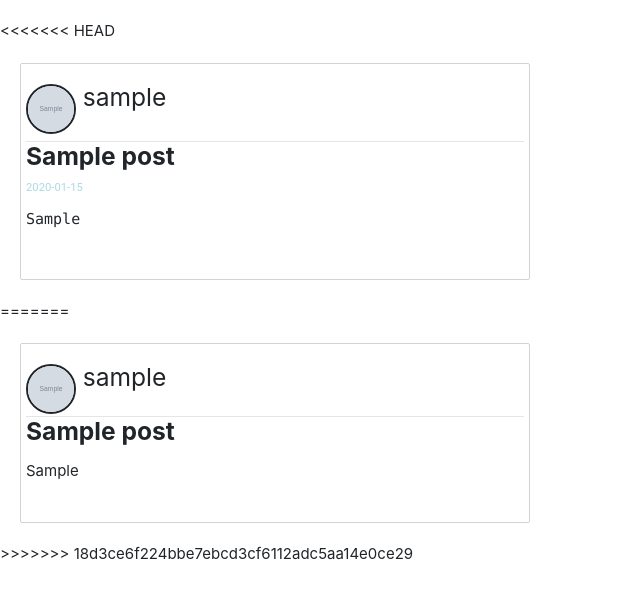
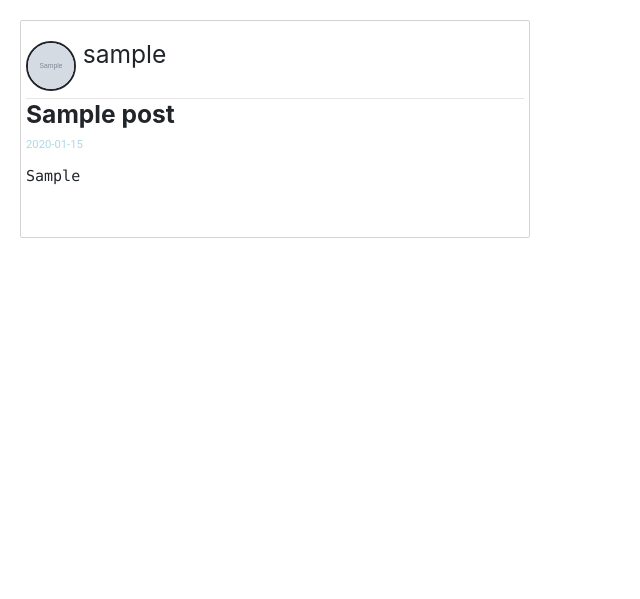
Before and after one commit to TaqsBlaze/Project-Board, a Flask app: page /posts in a window 1280 px wide. Shown: the top 599 px of the page, without its empty margins (0-640 px from the left). Run offline with Flask 2, Linux system fonts and the light colour scheme; a user stored in the database is signed in; tables that the repository leaves empty hold one stand-in row (values such as "Sample post"); grey boxes marked "Sample" are stand-in pictures; some libraries are stand-ins or nearby versions.

Commit message:
fixed some errors in files added by a pull

```diff
--- a/LeNode/templates/home.html
+++ b/LeNode/templates/home.html
@@ -57,11 +57,8 @@ AND SHOW PROJECTS POSTED-->
                 -->
         </div>
         <div class="container">
-<<<<<<< HEAD
             <iframe aria-busy="true" scrolling='hidden' src="{{url_for('posts')}}"></iframe>
-=======
             <iframe src="{{url_for('posts')}}"></iframe>
->>>>>>> 18d3ce6f224bbe7ebcd3cf6112adc5aa14e0ce29
         </div>
     {% endblock body %}
 </body>
--- a/LeNode/templates/posts.html
+++ b/LeNode/templates/posts.html
@@ -1,6 +1,5 @@
 {% extends "layout.html" %}
 {% block body %}
-<<<<<<< HEAD
 <main>
 	{% for project in projects[::-1] %}
 	 <div class="home-project-card">
@@ -18,19 +17,4 @@
 	 </div>
 	{% endfor %}
 </main>
-=======
-{% for project in projects %}
- <div class="home-project-card">
-	 <div class="content">
-		 <div class="card-image">
-			 <img src="{{url_for('static',filename='images/profile_pix/' + project.author.profile_pic)}}" class="home-image-section">
-		 </div>
-		 <h5 style="position:relative;margin-left:1.5cm;">{{ project.author.username }}</h5>
-		 <hr class="divider-hr">
-		 <p><b><h5>{{ project.title }}</h5></b></p>
-		 {{ project.post}}
-	 </div>
- </div>
-{% endfor %}
->>>>>>> 18d3ce6f224bbe7ebcd3cf6112adc5aa14e0ce29
 {% endblock body %}
--- a/LeNode/templates/sug_results.html
+++ b/LeNode/templates/sug_results.html
@@ -8,11 +8,8 @@
 				{{results}}
 			{% endfor %}
 		{% else %}
-<<<<<<< HEAD
 			{% for suggestion in suggestions %}
-=======
 			{% for suggestion in suggetions %}
->>>>>>> 18d3ce6f224bbe7ebcd3cf6112adc5aa14e0ce29
 				{{suggestion}}
 			{% endfor %}
 		{% endif %}
```
